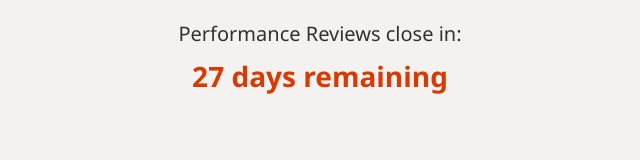
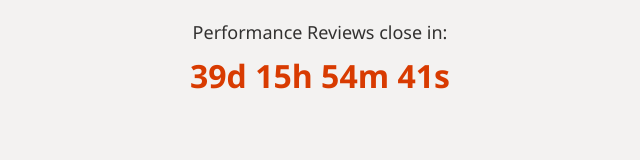
Before and after one commit to IX-admin/Count, a plain HTML site: page index.html in a window 1280 px wide. Shown: the whole page, without its empty margins (320-960 px from the left). Drawn offline with Linux system fonts and the light colour scheme.

Commit message:
Update index.html

```diff
--- a/index.html
+++ b/index.html
@@ -5,19 +5,21 @@
     body {
       font-family: Segoe UI;
       text-align: center;
-      background-color: #f3f2f1;
       margin: 0;
       padding: 20px;
+      background-color: #f3f2f1;
     }
+
     .title {
-      font-size: 20px;
+      font-size: 18px;
       color: #323130;
+      margin-bottom: 10px;
     }
+
     .countdown {
-      font-size: 28px;
+      font-size: 32px;
       font-weight: bold;
       color: #d83b01;
-      margin-top: 10px;
     }
   </style>
 </head>
@@ -27,16 +29,28 @@
 <div id="countdown" class="countdown"></div>
 
 <script>
-var countDownDate = new Date("Jul 19, 2026 17:00:00").getTime();
+var countDownDate = new Date("Jul 31, 2026 17:00:00").getTime();
 
-setInterval(function() {
+var x = setInterval(function() {
+
   var now = new Date().getTime();
   var distance = countDownDate - now;
 
+  // Time calculations
   var days = Math.floor(distance / (1000 * 60 * 60 * 24));
+  var hours = Math.floor((distance % (1000 * 60 * 60 * 24)) / (1000 * 60 * 60));
+  var minutes = Math.floor((distance % (1000 * 60 * 60)) / (1000 * 60));
+  var seconds = Math.floor((distance % (1000 * 60)) / 1000);
 
+  // Output
   document.getElementById("countdown").innerHTML =
-    days + " days remaining";
+    days + "d " + hours + "h " + minutes + "m " + seconds + "s";
+
+  // When finished
+  if (distance < 0) {
+    clearInterval(x);
+    document.getElementById("countdown").innerHTML = "Deadline reached";
+  }
 
 }, 1000);
 </script>
```
